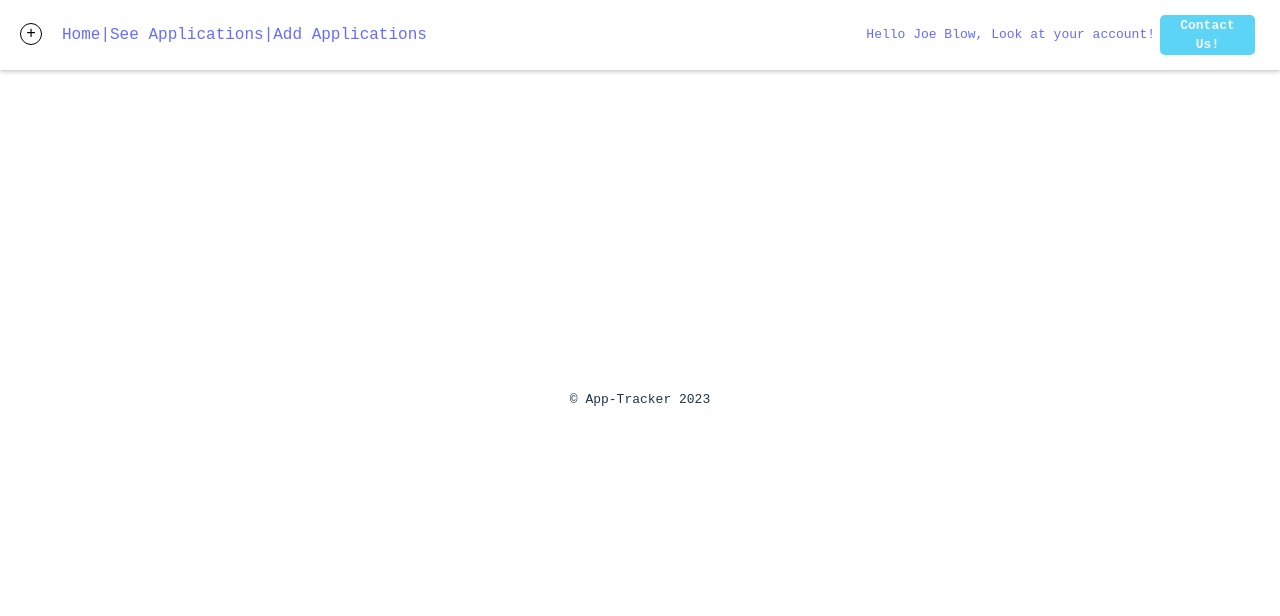
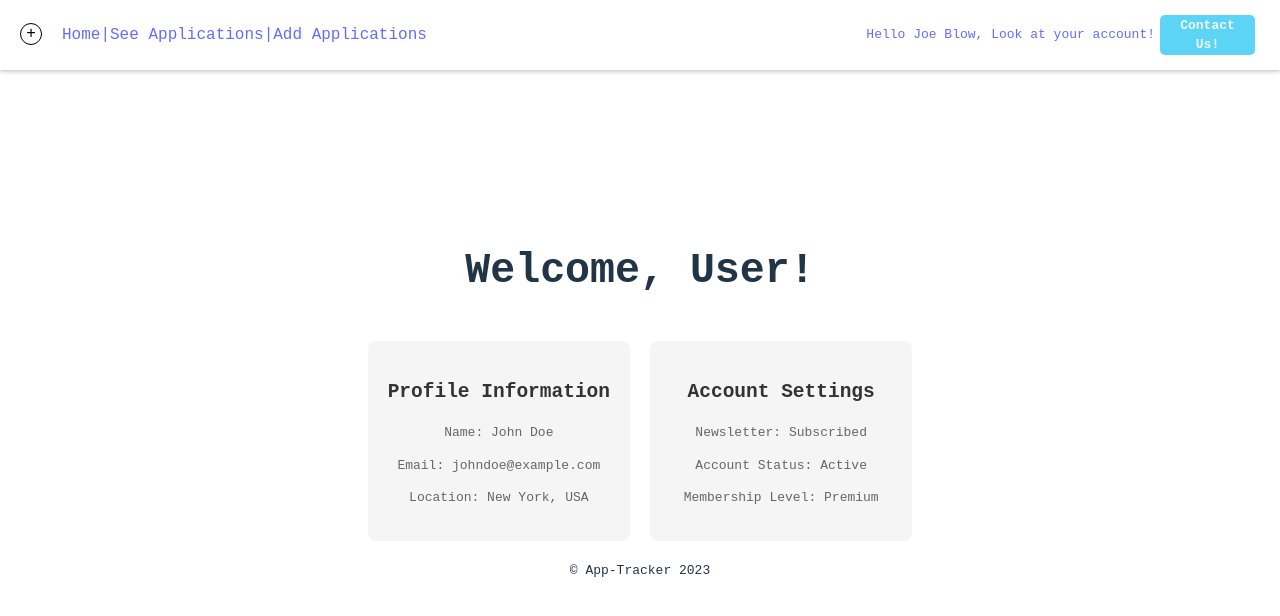
Before and after one commit to kpiacenta93/vue-router-setup, a Vue app in the folder vue-router/: page /UserAccountViews in a window 1280 px wide. Shown: the top 616 px of the page. Built offline with nearby package versions, Linux system fonts and the light colour scheme.

Commit message:
setting up grid template style for user account view with static data

```diff
--- a/vue-router/src/App.vue
+++ b/vue-router/src/App.vue
@@ -20,7 +20,7 @@
         <router-link to="/AddApplications">Add Applications</router-link>
       </div>
       <div class="contact-button">
-        <a href="/UserAccount" class="contact-button">Hello Joe Blow, Look at your account!</a>
+        <a href="/UserAccountViews" class="contact-button">Hello Joe Blow, Look at your account!</a>
         <router-link to="/ContactUs" class="contact">Contact Us!</router-link>
       </div>
     </header>
--- a/vue-router/src/components/UserAccount.vue
+++ b/vue-router/src/components/UserAccount.vue
@@ -1,18 +1,52 @@
 <template>
-
-
+    <div class="user-account-container">
+      <h1>Welcome, User!</h1>
+      <div class="grid-container">
+        <div class="left-section">
+          <h2>Profile Information</h2>
+          <p>Name: John Doe</p>
+          <p>Email: johndoe@example.com</p>
+          <p>Location: New York, USA</p>
+        </div>
+        <div class="right-section">
+          <h2>Account Settings</h2>
+          <p>Newsletter: Subscribed</p>
+          <p>Account Status: Active</p>
+          <p>Membership Level: Premium</p>
+        </div>
+      </div>
+    </div>
   </template>
 
   <script>
   export default {
       name: 'UserAccount'
+  }
+  </script>
 
-
+  <style scoped>
+  .user-account-container {
+    text-align: center;
   }
 
-</script>
+  .grid-container {
+    display: grid;
+    grid-template-columns: 1fr 1fr;
+    gap: 20px;
+    padding: 20px;
+  }
 
-<style>
+  .left-section, .right-section {
+    background-color: #f5f5f5;
+    padding: 20px;
+    border-radius: 8px;
+  }
 
+  h2 {
+    color: #333;
+  }
 
+  p {
+    color: #666;
+  }
   </style>
--- a/vue-router/src/views/Home.vue
+++ b/vue-router/src/views/Home.vue
@@ -88,6 +88,7 @@ export default {
   border: 1px solid whitesmoke;
   border-radius: 15px;
   margin-right: 250px;
+  color: whitesmoke;
 }
 
 .home-title {
@@ -113,8 +114,8 @@ export default {
   border-radius: 15px;
   height: 900px;
   /* width: 100%; */
-  /* border: 1px solid white; */
-  /* box-shadow: 2px 2px 2px black; */
+  border: 1px solid white;
+  box-shadow: 2px 2px 2px black;
   /* background-image: url('../assets/app-tracker-photo2.png'); */
   margin-top: 45px;
   margin-right: 90px;
@@ -140,9 +141,10 @@ export default {
   border-radius: 15px;
   transition: transform 0.3s, background-color 0.3s;
   /* Add transition properties */
-  background-color: rgba(51, 49, 49, 0.777);
+  background-color: rgba(51, 49, 49, 0.866);
   padding-right: 30px;
   border-right: 25px;
+  color: whitesmoke;
 }
 
 .card1:hover,
```
Lines whose indentation alone changed are shown as unchanged.
